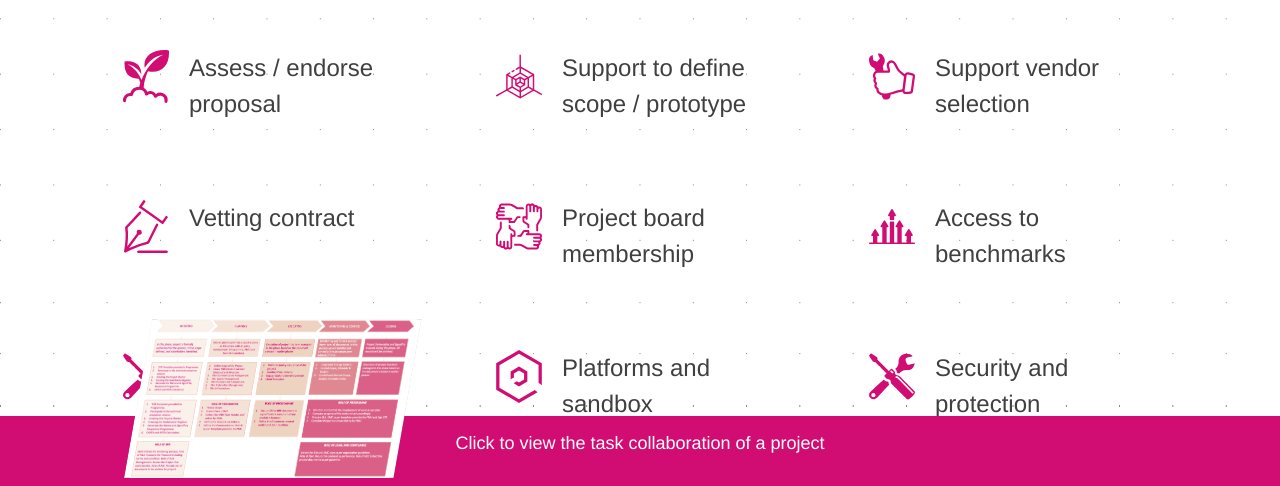
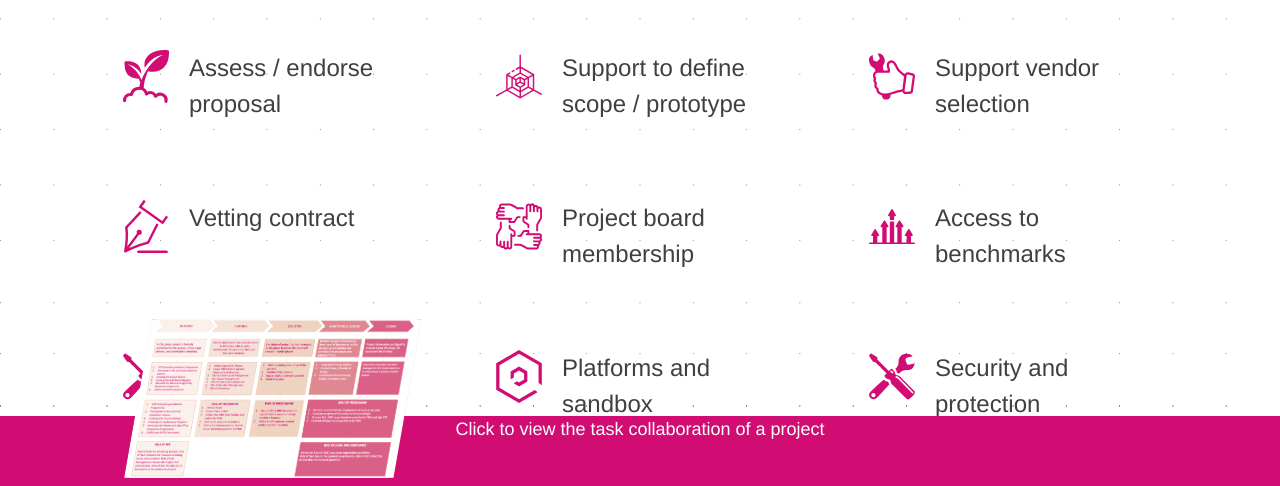
Before and after one commit to Oblivion97/bitsPMUdesign, a plain HTML site: page PMUDesign/p2Index.html in a window 1280 px wide. Shown: the part 314-800 px from the top of the page. Drawn offline with nearby package versions, Linux system fonts and the light colour scheme.

Commit message:
minor change

```diff
--- a/PMUDesign/css/p1Index.css
+++ b/PMUDesign/css/p1Index.css
@@ -157,11 +157,12 @@ body,
 .mhPage2Grid {
     margin-top: 63px;
     max-width: 1638px;
-    height: 363px;
     display: grid;
     grid-template-columns: repeat(auto-fill, minmax(250px, 1fr));
     row-gap: 88px;
     column-gap: 85px;
+    padding-bottom: 0px;
+    height: auto;
 }
 
 .mhPage2GridRow1,
@@ -291,13 +292,15 @@ body,
     bottom: 0px;
     text-align: center;
     z-index: 9;
+    padding-left: 0px;
 }
 
 .mhPage2footerText {
-    height: 45px;
+    /* height: 45px; */
     margin: auto;
-    width: 50%;
+    /* width: 50%; */
     text-align: center;
+    word-break: break-all;
 }
 
 .mhPage2footerImage {
--- a/PMUDesign/p2Index.html
+++ b/PMUDesign/p2Index.html
@@ -150,7 +150,7 @@
                 <!-- <img class="fotterbuttonImage" src="./img/image/page7.PNG" alt=""> -->
                 <!-- <button class="mhPage2footerButton"> <img class="button image" src="./img/image/page7.PNG" alt=""> Click to view the task
                     collaboration of a project</button> -->
-                <span class="mhPage2footerText"> Click to view the task collaboration of a project</span>
+                <p class="mhPage2footerText"> Click to view the task collaboration of a project</p>
             </div>
         </div>
 
```
